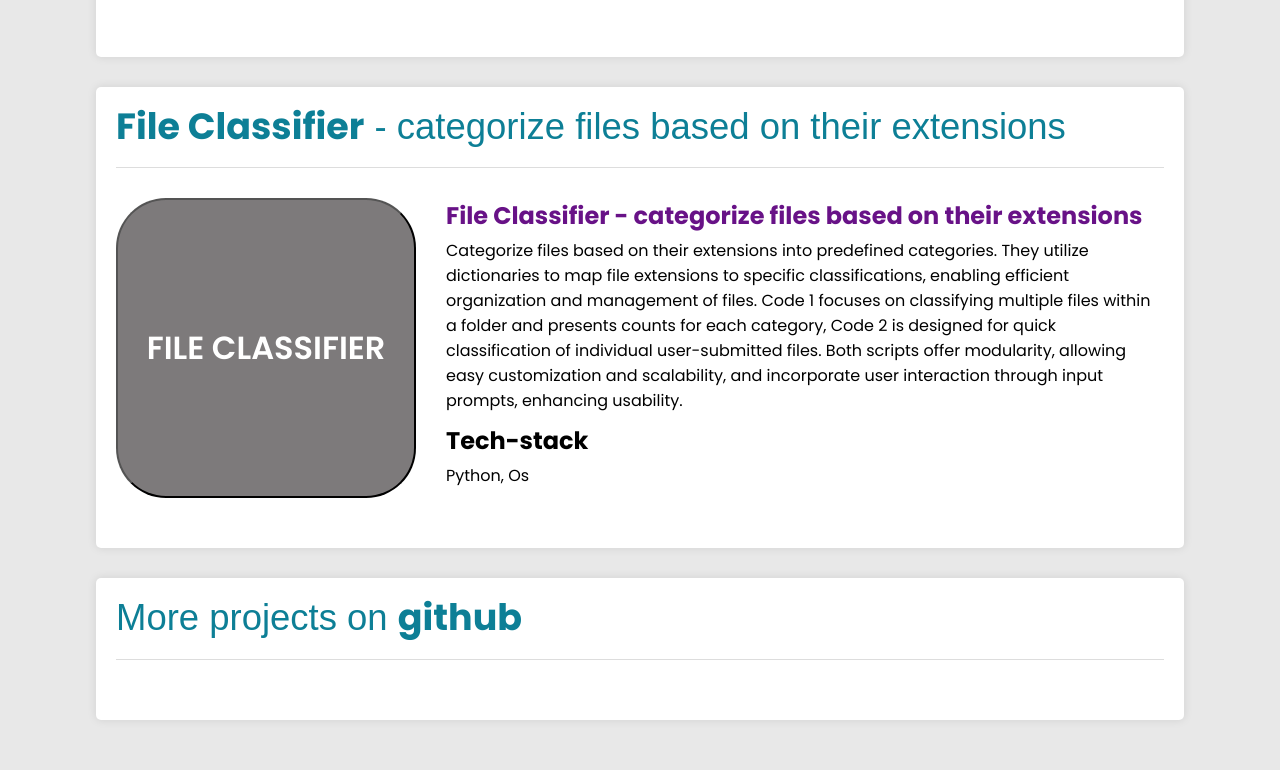
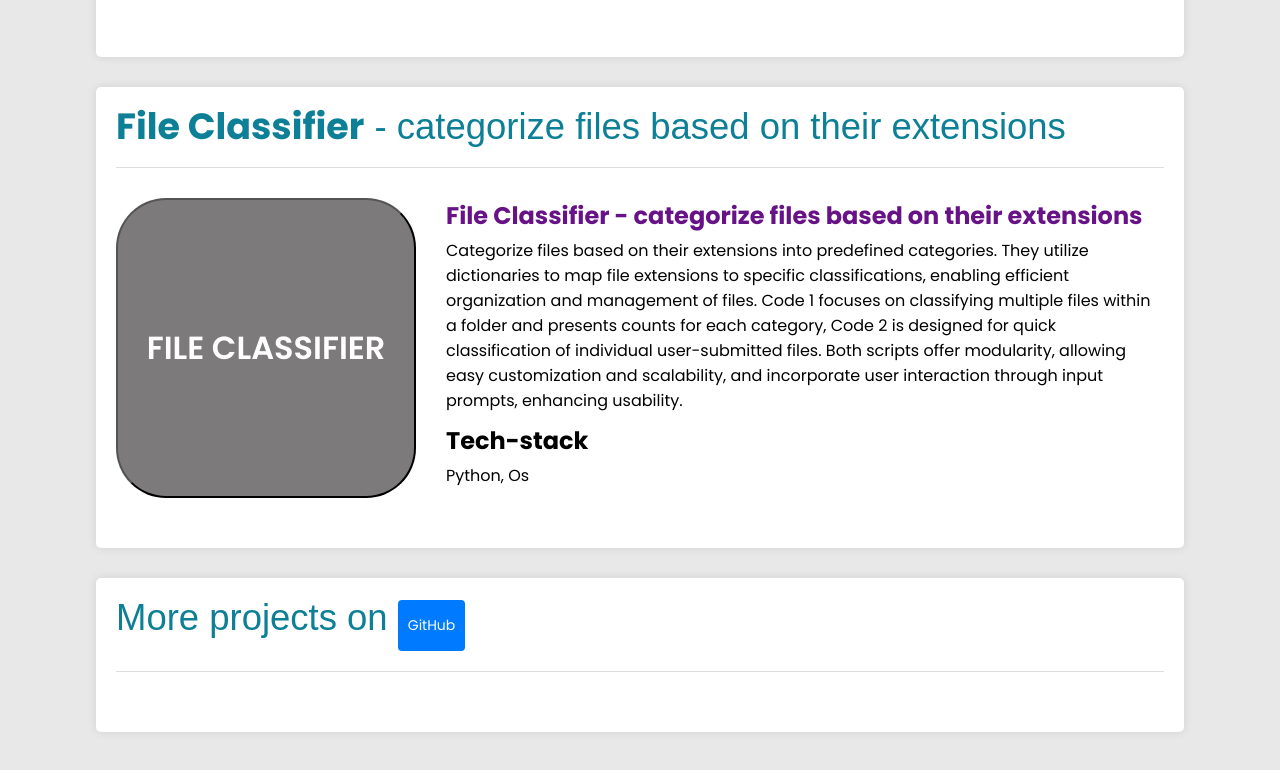
Before and after one commit to noobacker/My-portfolio-update, a plain HTML site: page pages/projects.html in a window 1280 px wide. Shown: the part 1175-1945 px from the top of the page. Drawn offline with Linux system fonts and the light colour scheme.

Commit message:
Update projects.html

```diff
--- a/pages/projects.html
+++ b/pages/projects.html
@@ -197,7 +197,10 @@
         <div class="container">
           <div class="card">
             <div class="card-content">
-              <h4 class="brown-text light">More projects on <b>github </b></h4>
+              <h4 class="brown-text light">More projects on
+  <a href="https://github.com/noobacker" target="_blank" style="display: inline-block; padding: 5px 10px; font-size: 14px; color: white; background-color: #007bff; border-radius: 4px; text-decoration: none;">GitHub</a>
+</h4>
+
             </div>
           </div>
         </div>
```
